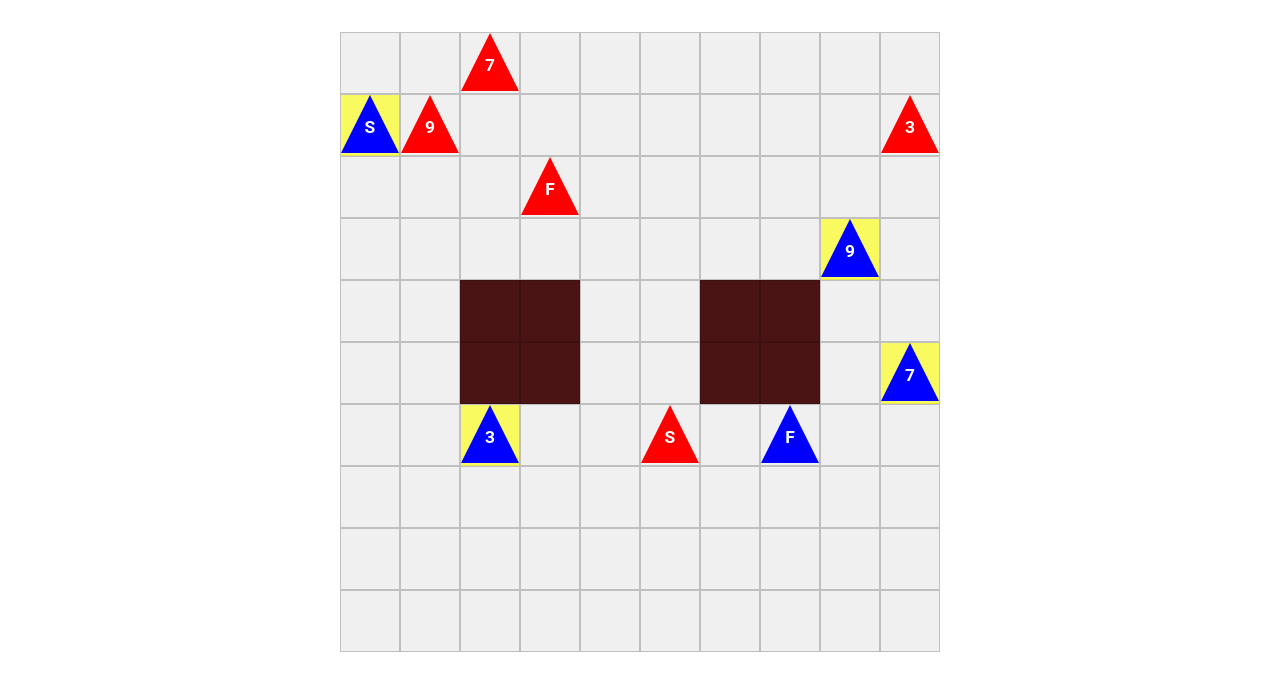
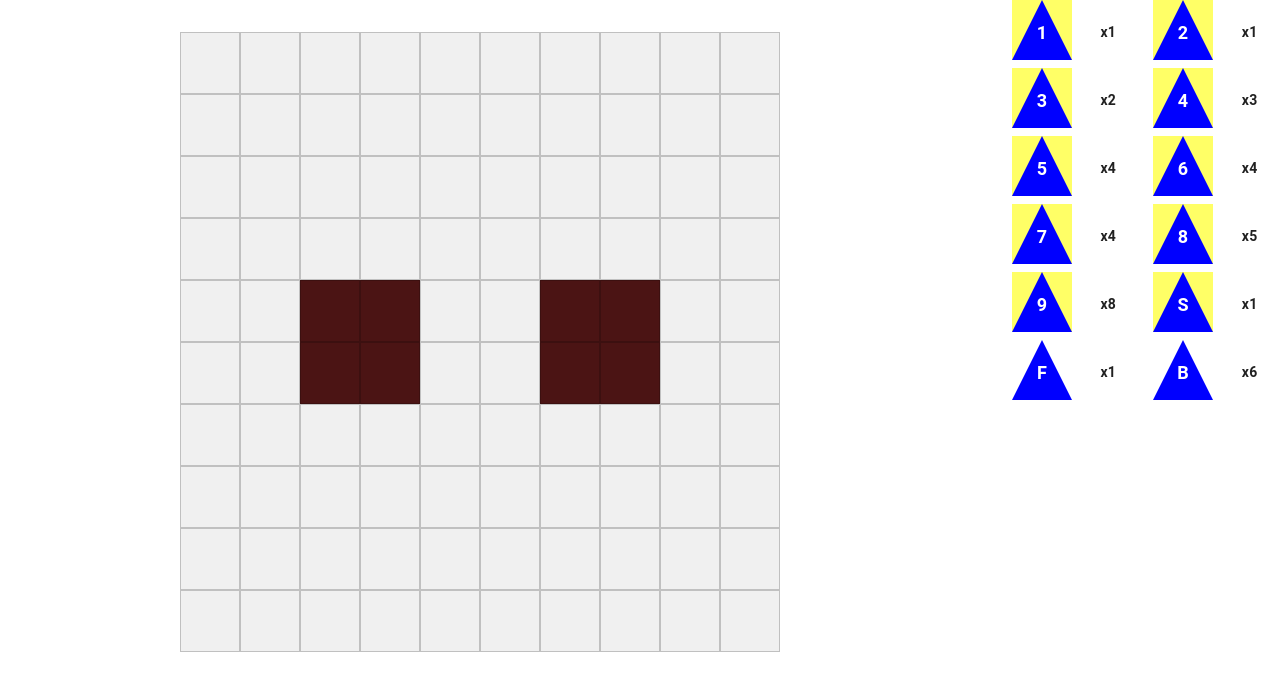
Before and after one commit to LDK/react-stratego, a React (Create React App) app: page / in a window 1280 px wide. Shown: the top 690 px of the page. Built offline with nearby package versions, Linux system fonts and the light colour scheme.

Commit message:
First steps in TileRack component

```diff
--- a/src/App.tsx
+++ b/src/App.tsx
@@ -1,15 +1,27 @@
+// App.tsx
 import React from "react";
 import GameBoard from "./GameBoard";
-import { CssBaseline, Container } from "@mui/material";
+import { CssBaseline, Grid } from "@mui/material";
 import './styles.scss';
+import TileRack from "./TileRack";
 
 const App: React.FC = () => {
   return (
     <div>
       <CssBaseline />
-      <Container maxWidth="md">
-        <GameBoard />
-      </Container>
+        <Grid container>
+          <Grid item xs={9}>
+            <GameBoard />
+          </Grid>
+          <Grid item xs={3}>
+            <TileRack />
+            {/* Not built yet!  Should be able to drag an assortment of GamePiece items from here onto the board (but not the other way around) */}
+            {/* Should start with a pool of 6 B's, 1 1, 1 2, 2 3's, 3 4's, 4 each of 5 6 & 7, 5 8's, 8 9's, 1 S and 1 F */}
+            {/* Instead of showing multiple of each rank, should be aligned in rank order 1-9, S, F, B... */}
+            {/* if multiple of a rank are still available to drag onto the board, show a label like (x3) next to it */}
+            {/* Decrease remaining number in the pool for that rank once a tile is dropped onto the board */}
+          </Grid>
+        </Grid>
     </div>
   );
 };
--- a/src/GameBoard.tsx
+++ b/src/GameBoard.tsx
@@ -2,7 +2,7 @@
 import * as React from "react";
 import { Grid } from "@mui/material";
 import GameSquare from "./GameSquare";
-import { roadblocks } from "./utils";
+import { roadblocks, squareTerritory } from "./utils";
 
 const GameBoard: React.FC = () => {
   const gridSize = 10;
@@ -13,7 +13,7 @@ const GameBoard: React.FC = () => {
         Array.from({ length: gridSize }, (_, col) => {
           const id = row * gridSize + col + 1;
           const roadblock = roadblocks.indexOf(id) !== -1;
-          const territory = (id > 60) ? 'red' : (id > 40 ? 'neutral' : 'blue');
+          const territory = squareTerritory(id);
 
           return (
             <Grid item key={id} xs={12 / gridSize}>
--- a/src/GamePiece.tsx
+++ b/src/GamePiece.tsx
@@ -67,7 +67,7 @@ const GamePiece: React.FC<GamePieceProps> = ({ color, squareId, rank }) => {
   const draggable = (turn === color) && !(['F','B'].includes(rank));
 
   return (
-    <div style={{ backgroundColor: draggable ? 'rgba(255,255,0,.6)' : undefined }} draggable={color === turn} onDragEnd={handleDragEnd} onDragStart={handleDragStart}>
+    <div className="game-piece" style={{ backgroundColor: draggable ? 'rgba(255,255,0,.6)' : undefined }} draggable={color === turn} onDragEnd={handleDragEnd} onDragStart={handleDragStart}>
       <svg width="100%" height="100%" viewBox="0 0 100 100" preserveAspectRatio="none">
         <polygon points="50,0 100,100 0,100" fill={color} />
         <text x="50" y="65" textAnchor="middle" fontSize="30" fontWeight="bold" fill="white">
--- a/src/GameSquare.tsx
+++ b/src/GameSquare.tsx
@@ -1,9 +1,9 @@
 // GameSquare.tsx
-import { Box, rgbToHex } from "@mui/material";
+import { Box } from "@mui/material";
 import { useEffect, useRef } from "react";
 import { useSelector } from "react-redux";
 import { useDispatch } from "react-redux";
-import { toggleTurn, updateSquares } from "./actions";
+import { placePiece, toggleTurn, updateSquares, updateTilePool } from "./actions";
 import GamePiece from "./GamePiece";
 import { GamePieceData, GameSquareData, PieceColor, Rank, RootState } from "./types";
 import { clearDroppables, isDroppable } from "./utils";
@@ -39,12 +39,14 @@ const GameSquare: React.FC<GameSquareData> = ({ id, row, col, roadblock, territo
     const { sourceId, sourcePiece } = getSource(event);
 
     if (sourceId !== id && !roadblock) {
-      // Check if the move is allowed
       if (isDroppable(sourceId, id, sourcePiece, piece, squaresRef.current)) {
-        dispatch(updateSquares(sourceId, id));
-
-        // Dispatch the toggleTurn and updateSquares actions to update the state in the Redux store
-        dispatch(toggleTurn());
+        if (sourceId === -1) {
+          dispatch(placePiece(sourceId, id, sourcePiece));
+          dispatch(updateTilePool(sourcePiece.rank, -1));
+        } else {
+          dispatch(updateSquares(sourceId, id));
+          dispatch(toggleTurn());
+        }
       }
     }
   };
--- /dev/null
+++ b/src/TileRack.scss
@@ -0,0 +1,106 @@
+.tile-rack {
+  display: flex;
+  flex-wrap: wrap;
+  gap: 8px;
+  justify-content: center;
+}
+
+.tile-container {
+  display: flex;
+  flex-direction: column;
+  align-items: center;
+  cursor: pointer;
+  .game-piece {
+    max-height: 60px;
+    max-width: 60px;
+    margin: auto;
+  }
+}
+
+.tile-count {
+  font-size: 14px;
+  font-weight: bold;
+  margin-top: 4px;
+}
+
+.tile-row {
+  display: flex;
+  gap: 8px;
+}
+
+.tile {
+  width: 40px;
+  height: 40px;
+  display: flex;
+  justify-content: center;
+  align-items: center;
+  font-weight: bold;
+  border: 2px solid black;
+  border-radius: 4px;
+}
+
+.tile-1,
+.tile-2,
+.tile-3,
+.tile-4,
+.tile-5,
+.tile-6,
+.tile-7,
+.tile-8,
+.tile-9 {
+  background-color: #f2f2f2;
+}
+
+.tile-S,
+.tile-F,
+.tile-B {
+  background-color: #c9c9c9;
+}
+
+.tile-1 {
+  color: #ff0000;
+}
+
+.tile-2 {
+  color: #ff7f00;
+}
+
+.tile-3 {
+  color: #ffff00;
+}
+
+.tile-4 {
+  color: #00ff00;
+}
+
+.tile-5 {
+  color: #0000ff;
+}
+
+.tile-6 {
+  color: #4b0082;
+}
+
+.tile-7 {
+  color: #9400d3;
+}
+
+.tile-8 {
+  color: #e600e6;
+}
+
+.tile-9 {
+  color: #ff1493;
+}
+
+.tile-S {
+  color: #8b0000;
+}
+
+.tile-F {
+  color: #007777;
+}
+
+.tile-B {
+  color: #696969;
+}
--- /dev/null
+++ b/src/TileRack.tsx
@@ -0,0 +1,32 @@
+import React from "react";
+import { useSelector } from "react-redux";
+import { RootState, Rank, TilePool } from "./types";
+import GamePiece from "./GamePiece";
+import "./TileRack.scss";
+import { Grid } from "@mui/material";
+
+const TileRack: React.FC = () => {
+  const tilePool: TilePool = useSelector((state: RootState) => state.tilePool);
+
+  return (
+    <Grid container className="tile-rack" spacing={0}>
+      {Object.entries(tilePool).map(([rank, count]) => {
+        if (count === 0) {
+          return null;
+        }
+
+        return (
+          <Grid item xs={12} md={5}
+            key={rank}
+            className="tile-container"
+          >
+            <GamePiece color="blue" squareId={-1} rank={rank as Rank} />
+            <div className="tile-count">x{count}</div>
+          </Grid>
+        );
+      })}
+    </Grid>
+  );
+};
+
+export default TileRack;
--- a/src/actions.ts
+++ b/src/actions.ts
@@ -1,7 +1,11 @@
 // actions.ts
+import { GamePieceData, Rank } from "./types";
+
 export const TOGGLE_TURN = "TOGGLE_TURN";
 export const CHANGE_GAME = "CHANGE_GAME";
 export const UPDATE_SQUARES = "UPDATE_SQUARES";
+export const UPDATE_TILE_POOL = "UPDATE_TILE_POOL";
+export const PLACE_PIECE = "PLACE_PIECE";
 
 export const toggleTurn = () => ({
   type: TOGGLE_TURN,
@@ -12,7 +16,17 @@ export const changeGame = (gameId: number | null) => ({
   payload: gameId,
 });
 
+export const placePiece = (sourceId: number, targetId: number, piece: GamePieceData) => ({
+  type: PLACE_PIECE,
+  payload: { sourceId, targetId, piece },
+});
+
 export const updateSquares = (sourceId: number, targetId: number) => ({
   type: UPDATE_SQUARES,
   payload: { sourceId, targetId },
 });
+
+export const updateTilePool = (rank: Rank, change: number) => ({
+  type: UPDATE_TILE_POOL,
+  payload: { rank, change },
+});
--- a/src/reducers.ts
+++ b/src/reducers.ts
@@ -1,15 +1,31 @@
 // reducers.ts
-import { TOGGLE_TURN, CHANGE_GAME, UPDATE_SQUARES } from "./actions";
-import { GamePieceData, RootState } from "./types";
-import { generateInitialSquares } from "./utils";
+import { TOGGLE_TURN, CHANGE_GAME, UPDATE_SQUARES, UPDATE_TILE_POOL, PLACE_PIECE } from "./actions";
+import { GamePieceData, RootState, Rank } from "./types";
 
 const initialState: RootState = {
   turn: "blue",
   gameId: null,
-  squares: generateInitialSquares(),
+  squares: {},
+  tilePool: {
+    "1": 1,
+    "2": 1,
+    "3": 2,
+    "4": 3,
+    "5": 4,
+    "6": 4,
+    "7": 4,
+    "8": 5,
+    "9": 8,
+    "S": 1,
+    "F": 1,
+    "B": 6,
+  },
 };
 
-const rootReducer = (state = initialState, action: { type: string; payload?: any }): RootState => {
+const rootReducer = (
+  state = initialState,
+  action: { type: string; payload?: any }
+): RootState => {
   switch (action.type) {
     case TOGGLE_TURN:
       return { ...state, turn: state.turn === "blue" ? "red" : "blue" };
@@ -21,15 +37,32 @@ const rootReducer = (state = initialState, action: { type: string; payload?: any
       const newSquares = { ...state.squares };
 
       if (sourceId && targetId) {
-        const sourcePiece:GamePieceData = state.squares[sourceId];
+        const sourcePiece: GamePieceData = state.squares[sourceId];
         delete newSquares[sourceId];
         newSquares[targetId] = sourcePiece;
       }
 
       return { ...state, squares: newSquares };
+
+    case PLACE_PIECE:
+      const { sourceId: srcId, targetId: tgtId, piece } = action.payload;
+      const updatedSquares = { ...state.squares };
+
+      if (srcId === -1 && tgtId) {
+        updatedSquares[tgtId] = piece;
+      }
+
+      return { ...state, squares: updatedSquares };
+
+    case UPDATE_TILE_POOL:
+      const { rank, change } = action.payload;
+      const newTilePool = { ...state.tilePool };
+      newTilePool[rank as Rank] = Math.max(newTilePool[rank as Rank] + change, 0);
+
+      return { ...state, tilePool: newTilePool };
     default:
       return state;
-  }
+    }
 };
 
 export default rootReducer;
--- a/src/utils.ts
+++ b/src/utils.ts
@@ -1,32 +1,5 @@
 // utils.ts
-import { GamePieceData, PieceColor, Rank } from "./types";
-
-const randomUnusedSquare = (usedSquares: Set<number>) => {
-  let square;
-  do {
-    square = Math.floor(Math.random() * 100) + 1;
-  } while (usedSquares.has(square));
-  usedSquares.add(square);
-  return square;
-};
-
-export const generateInitialSquares = () => {
-  const initialSquares: { [key: number]: { color: PieceColor; rank: Rank } } = {};
-  const usedSquares = new Set<number>();
-
-  roadblocks.forEach((value:number) => {
-    usedSquares.add(value);
-  });
-
-  for (const color of ["red", "blue"]) {
-    for (const rank of [3, 7, "S", 9, "F"]) {
-      const square = randomUnusedSquare(usedSquares);
-      initialSquares[square] = { color: (color as PieceColor), rank: (rank as Rank) };
-    }
-  }
-
-  return initialSquares;
-};
+import { GamePieceData } from "./types";
 
 export const clearDroppables = () => {
   const squares = document.querySelectorAll("[id^=game-square-]");
@@ -34,6 +7,8 @@ export const clearDroppables = () => {
     square.classList.remove("droppable");
   });
 }
+
+export const squareTerritory = (id:number) => id > 60 ? 'red' : (id > 40 ? 'neutral' : 'blue');
 
 const isAdjacent = (id1: number, id2: number, gridSize: number): boolean => {
   const row1 = Math.floor((id1 - 1) / gridSize);
@@ -54,7 +29,14 @@ export const isDroppable = (
   targetPiece: GamePieceData | undefined,
   squares: { [key: number]: GamePieceData }
 ) => {
-  const { rank } = sourcePiece;
+  const { rank, color } = sourcePiece;
+  const territory = squareTerritory(targetId);
+
+  // If a space is empty, the source piece is from the tile rack,
+  // and the space's territory matches the piece's color, it is droppable.
+  if (sourceId === -1 && !targetPiece && color === territory) {
+    return true;
+  }
 
   // Roadblocks can't be dropped on
   if (roadblocks.indexOf(targetId) !== -1) {
```
Also changed, not shown: src/types.ts (+8 -3 lines).
